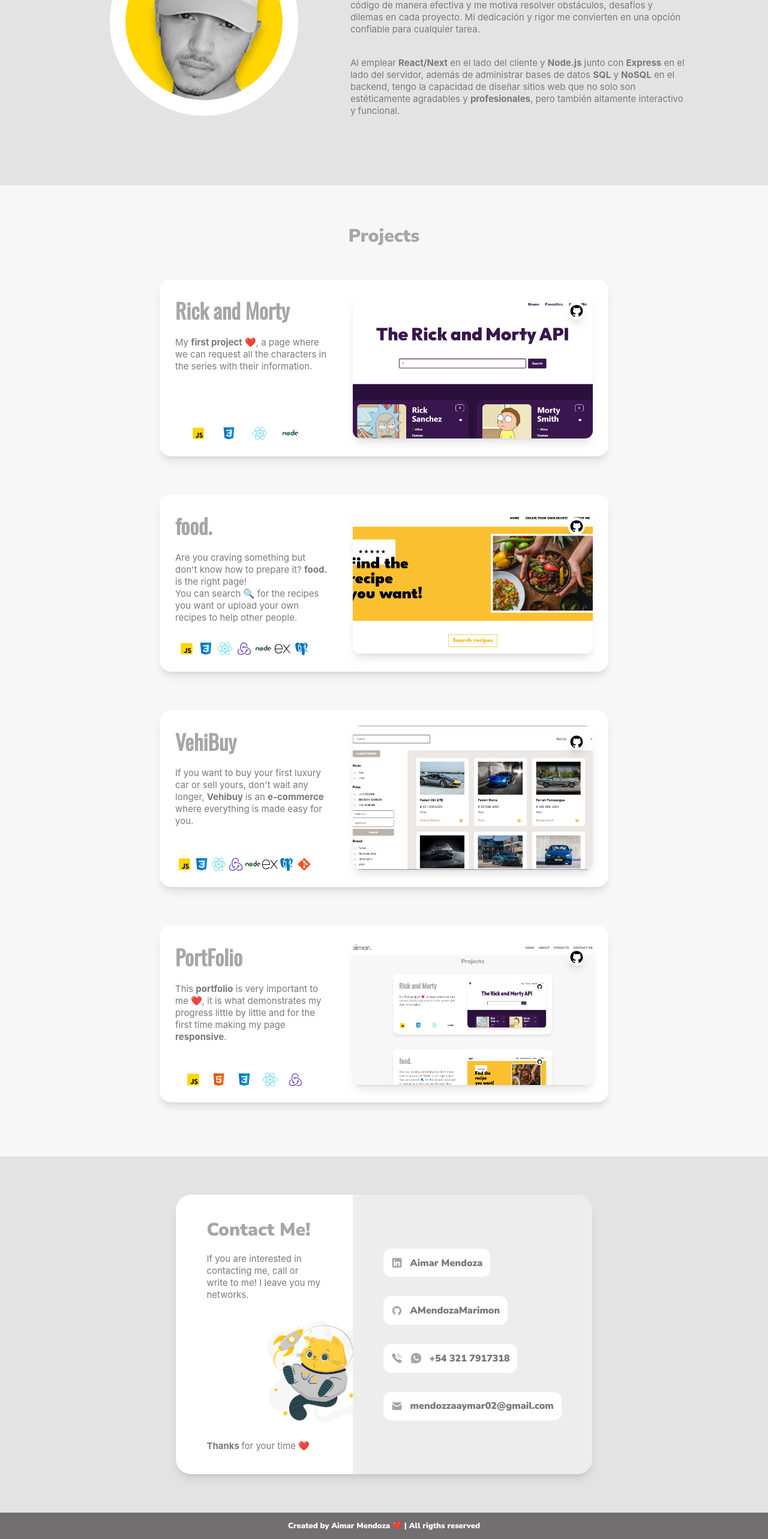
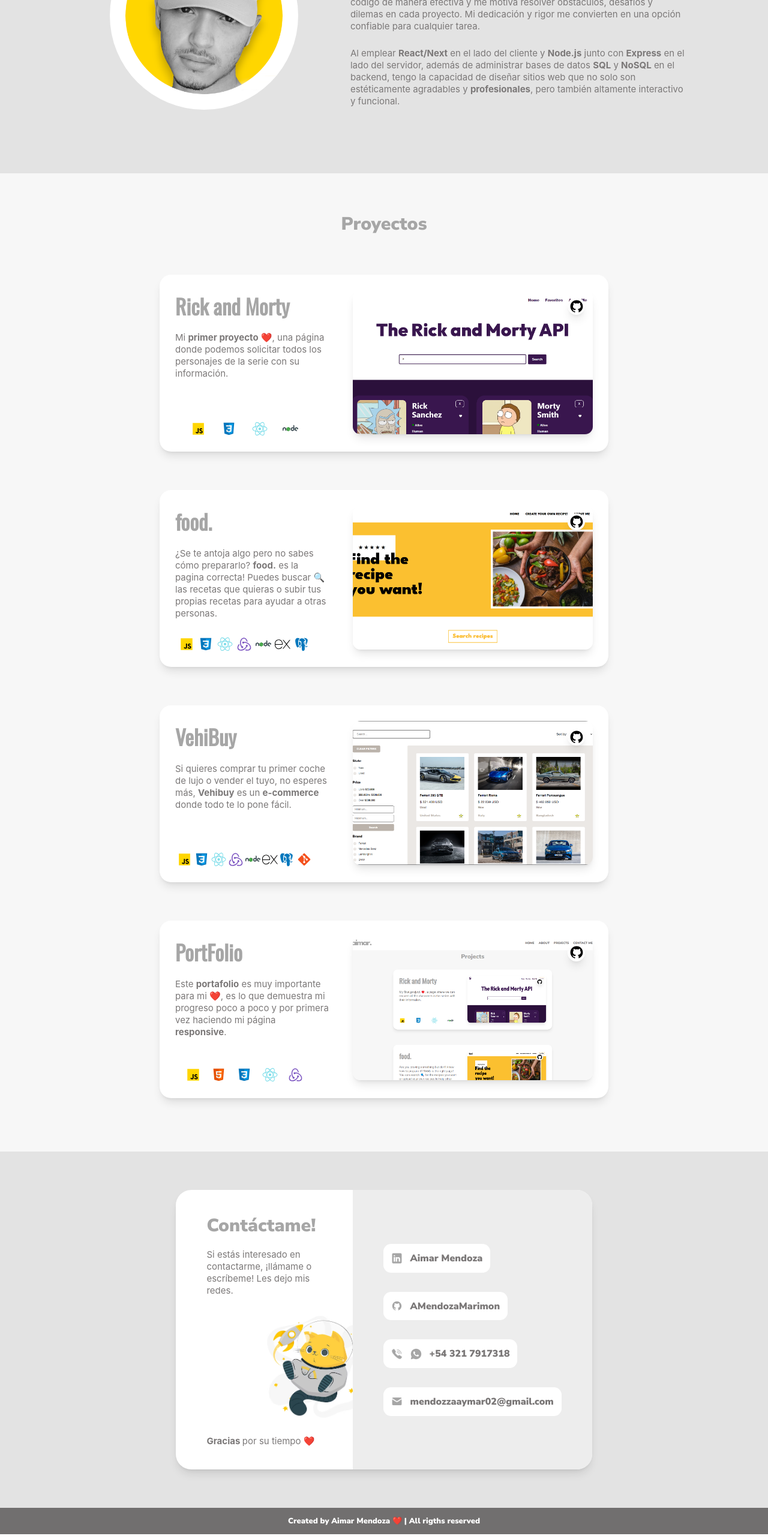
Before and after one commit to AMendozaMarimon/My-Portfolio, a React (Vite) app in the folder Portafolio/: page / in a window 1280 px wide. Shown: the part 1069-3635 px from the top of the page at 60% size. Built offline with nearby package versions, Linux system fonts and the light colour scheme.

Commit message:
Portafolio 100%

```diff
--- a/Portafolio/src/components/About/About.module.css
+++ b/Portafolio/src/components/About/About.module.css
@@ -30,7 +30,7 @@
   font-size: 15px;
   line-height: 20px;
   color: #7b7878;
-  margin: 0.7vw 0;
+  margin: 0.5vw 0;
 }
 
 .imgAimar2 {
@@ -63,13 +63,14 @@
   }
 
   .text h2 {
-    margin-bottom: 5vw;
+    margin-top: 2vw;
+    margin-bottom: 2vw;
   }
 
   .text p {
     font-size: 16px;
     padding: 4px;
     text-wrap: balance;
-    margin-bottom: 4vw;
+    margin-bottom: 1.5vw;
   }
 }
--- a/Portafolio/src/components/Contact/Contact.jsx
+++ b/Portafolio/src/components/Contact/Contact.jsx
@@ -4,22 +4,54 @@
 import Correo from "./Icons/CORREO.png";
 import Llamada from "./Icons/LLAMADA.png";
 import Cat from "./Icons/GATITO.png";
+import { useSelector } from 'react-redux';
 import styles from "./Contact.module.css";
 
 export default function Contact() {
+
+    const idiom = useSelector((state) => state.idioms);
+
+    let h2 = "";
+    idiom === "ES" ? (h2 =
+        <h2>
+            Contáctame!
+        </h2>
+    ) : (h2 =
+        <h2>
+            Contact Me!
+        </h2>);
+
+    let p1 = "";
+    idiom === "ES" ? (p1 =
+        <p>
+            Si estás interesado en contactarme, ¡llámame o escríbeme! Les dejo mis redes.
+        </p>) : (p1 =
+            <p>
+                If you are interested in contacting me, call or write to me! I leave you my networks.
+            </p>);
+
+    let p2 = "";
+    idiom === "ES" ? (p2 =
+        <p>
+            <b>Gracias </b> por su tiempo ❤️
+        </p>) : (p2 =
+            <p>
+                <b>Thanks </b>  for your time ❤️
+            </p>);
+
     return (
         <div className={styles.containerP} id="contact">
             <div className={styles.containerS}>
                 <div className={styles.left}>
                     <div className={styles.text}>
-                        <h2>Contact Me!</h2>
-                        <p>If you are interested in contacting me, call or write to me! I leave you my networks.</p>
+                        <h2>{h2}</h2>
+                        <p>{p1}</p>
                     </div>
                     <div>
                         <img src={Cat} alt="Cat..." />
                     </div>
                     <div>
-                        <p><b>Thanks </b>  for your time ❤️</p>
+                        <p>{p2}</p>
                     </div>
                 </div>
                 <div className={styles.rigth}>
--- a/Portafolio/src/components/Contact/Contact.module.css
+++ b/Portafolio/src/components/Contact/Contact.module.css
@@ -89,7 +89,7 @@
     justify-content: center;
     padding: 0 7vw;
     text-align: center;
-    margin-bottom: 10vw;
+    margin-bottom: 6vw;
   }
 
   .left p {
@@ -98,7 +98,7 @@
     justify-content: center;
     padding: 0 7vw;
     text-align: center;
-    margin-bottom: 10vw;
+    margin-bottom: 5vw;
   }
 
   .left img {
--- a/Portafolio/src/components/Home/Home.module.css
+++ b/Portafolio/src/components/Home/Home.module.css
@@ -115,7 +115,7 @@
   .sideLeft p {
     text-align: center;
     text-wrap: balance;
-    margin-bottom: 10px;
+    margin-bottom: 3px;
   }
 
   .divImg {
--- a/Portafolio/src/components/Works/Works.jsx
+++ b/Portafolio/src/components/Works/Works.jsx
@@ -12,21 +12,71 @@
 import Postgres from "./Icons/POSTGRES.svg";
 import Git from "./Icons/GIT.svg";
 import Github from "./Icons/GITHUB.svg";
+import { useSelector } from 'react-redux';
 import styles from "./Works.module.css";
 
 export default function Works() {
+
+    const idiom = useSelector((state) => state.idioms);
+
+    let h2 = "";
+    idiom === "ES" ? (h2 =
+        <h2>
+            Proyectos
+        </h2>) : (h2 =
+            <h2>
+                Projects
+            </h2>);
+
+    let pRaM = "";
+    idiom === "ES" ? (pRaM =
+        <p>
+            Mi <b>primer proyecto</b> ❤️, una página donde podemos solicitar todos los personajes de la serie con su información.
+        </p>) : (pRaM =
+            <p>
+                My <b>first project</b> ❤️, a page where we can request all the characters in the series with their information.
+            </p>);
+
+    let pFood = "";
+    idiom === "ES" ? (pFood =
+        <p>
+            ¿Se te antoja algo pero no sabes cómo prepararlo? <b>food.</b> es la pagina correcta!
+            Puedes buscar 🔍 las recetas que quieras o subir tus propias recetas para ayudar a otras personas.
+        </p>) : (pFood =
+            <p>
+                Are you craving something but don't know how to prepare it? <b>food.</b> is the right page! <br />You can search 🔍 for the recipes you want or upload your own recipes to help other people.
+            </p>)
+
+    let pVehiBuy = "";
+    idiom === "ES" ? (pVehiBuy =
+        <p>
+            Si quieres comprar tu primer coche de lujo o vender el tuyo, no esperes más, <b>Vehibuy</b> es un <b>e-commerce</b> donde todo te lo pone fácil.
+        </p>) : (pVehiBuy =
+            <p>
+                If you want to buy your first luxury car or sell yours, don't wait any longer, <b>Vehibuy    </b> is an <b>e-commerce</b> where everything is made easy for you.
+            </p>);
+
+    let pPortFolio = "";
+    idiom === "ES" ? (pPortFolio =
+        <p>
+            Este <b>portafolio</b> es muy importante para mi ❤️, es lo que demuestra mi progreso poco a poco y por primera vez haciendo mi página <b>responsive</b>.
+        </p>) : (pPortFolio =
+            <p>
+                This <b>portfolio</b> is very important to me ❤️, it is what demonstrates my progress little by little and for the first time making my page <b>responsive</b>.
+            </p>);
+
     return (
         <div className={styles.containerP} id="works">
             <div className={styles.containerS}>
                 <div className={styles.titles}>
-                    <h2>Projects</h2>
+                    <h2>{h2}</h2>
                 </div>
                 <div className={styles.containerCards}>
                     <div className={styles.cards}>
                         <div className={styles.infoCards}>
                             <div className={styles.info}>
                                 <h2>Rick and Morty</h2>
-                                <p>My <b>first project</b> ❤️, a page where we can request all the characters in the series with their information.</p>
+                                <p>{pRaM}</p>
                             </div>
                             <div className={styles.imgTecn}>
                                 <img src={Js} alt="Javascript..." title="Javascript" />
@@ -46,7 +96,7 @@
                         <div className={styles.infoCards}>
                             <div className={styles.info}>
                                 <h2>food.</h2>
-                                <p>Are you craving something but don't know how to prepare it? <b>food.</b> is the right page! <br />You can search 🔍 for the recipes you want or upload your own recipes to help other people.</p>
+                                <p>{pFood}</p>
                             </div>
                             <div className={styles.imgTecn}>
                                 <img src={Js} alt="Javascript..." title="Javascript" />
@@ -69,7 +119,7 @@
                         <div className={styles.infoCards}>
                             <div className={styles.info}>
                                 <h2>VehiBuy</h2>
-                                <p>If you want to buy your first luxury car or sell yours, don't wait any longer, <b>Vehibuy    </b> is an <b>e-commerce</b> where everything is made easy for you.</p>
+                                <p>{pVehiBuy}</p>
                             </div>
                             <div className={styles.imgTecn}>
                                 <img src={Js} alt="Javascript..." title="Javascript" />
@@ -96,7 +146,7 @@
                         <div className={styles.infoCards}>
                             <div className={styles.info}>
                                 <h2>PortFolio</h2>
-                                <p>This <b>portfolio</b> is very important to me ❤️, it is what demonstrates my progress little by little and for the first time making my page <b>responsive</b>.</p>
+                                <p>{pPortFolio}</p>
                             </div>
                             <div className={styles.imgTecn}>
                                 <img src={Js} alt="Javascript..." title="Javascript" />
--- a/Portafolio/src/components/Works/Works.module.css
+++ b/Portafolio/src/components/Works/Works.module.css
@@ -150,11 +150,12 @@
     display: flex;
     justify-content: center;
     font-size: 30px;
-    margin: 4vw;
+    margin-top: 6vw;
   }
 
   .info p {
     margin: 3vw;
+    padding: 0.5vw 0;
     text-align: center;
   }
 
```
